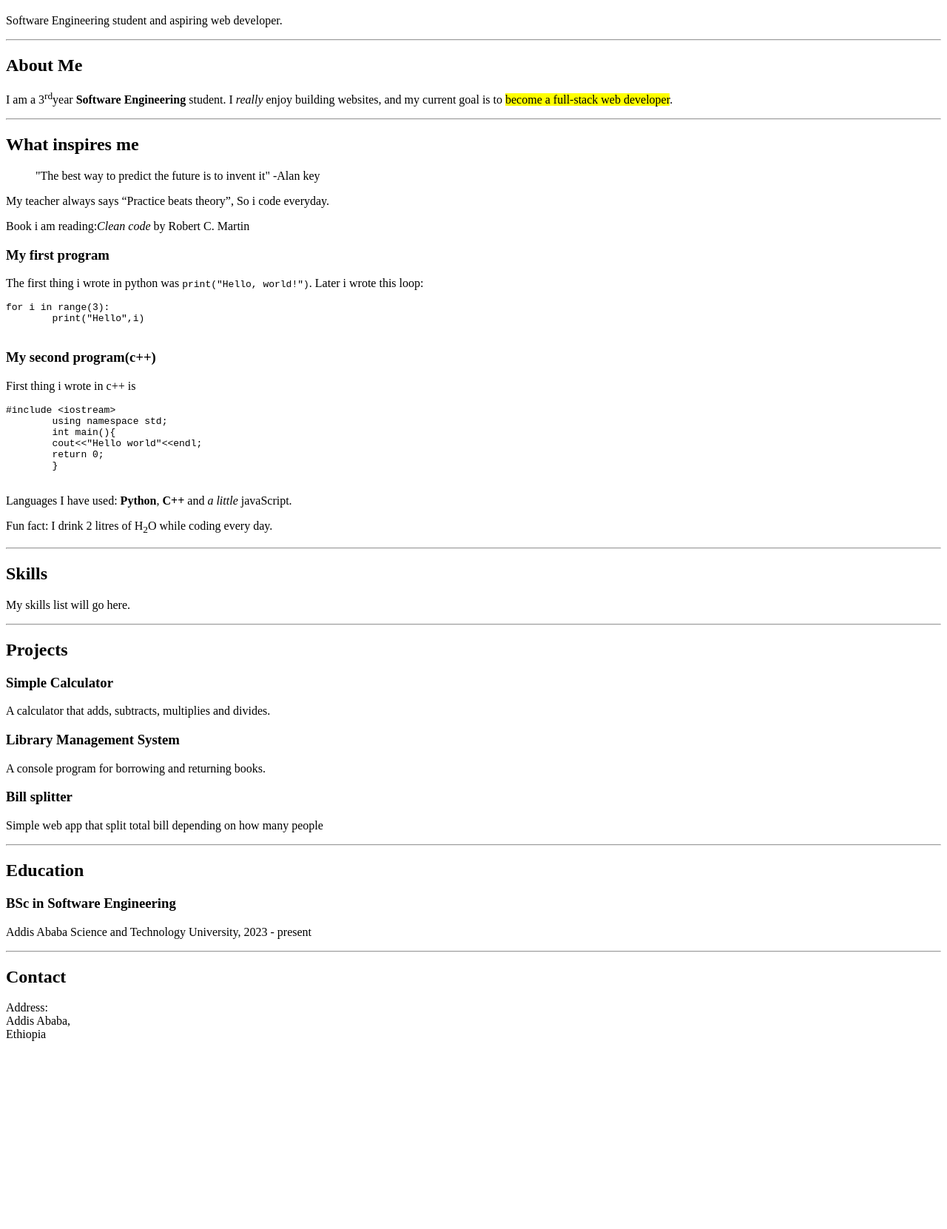
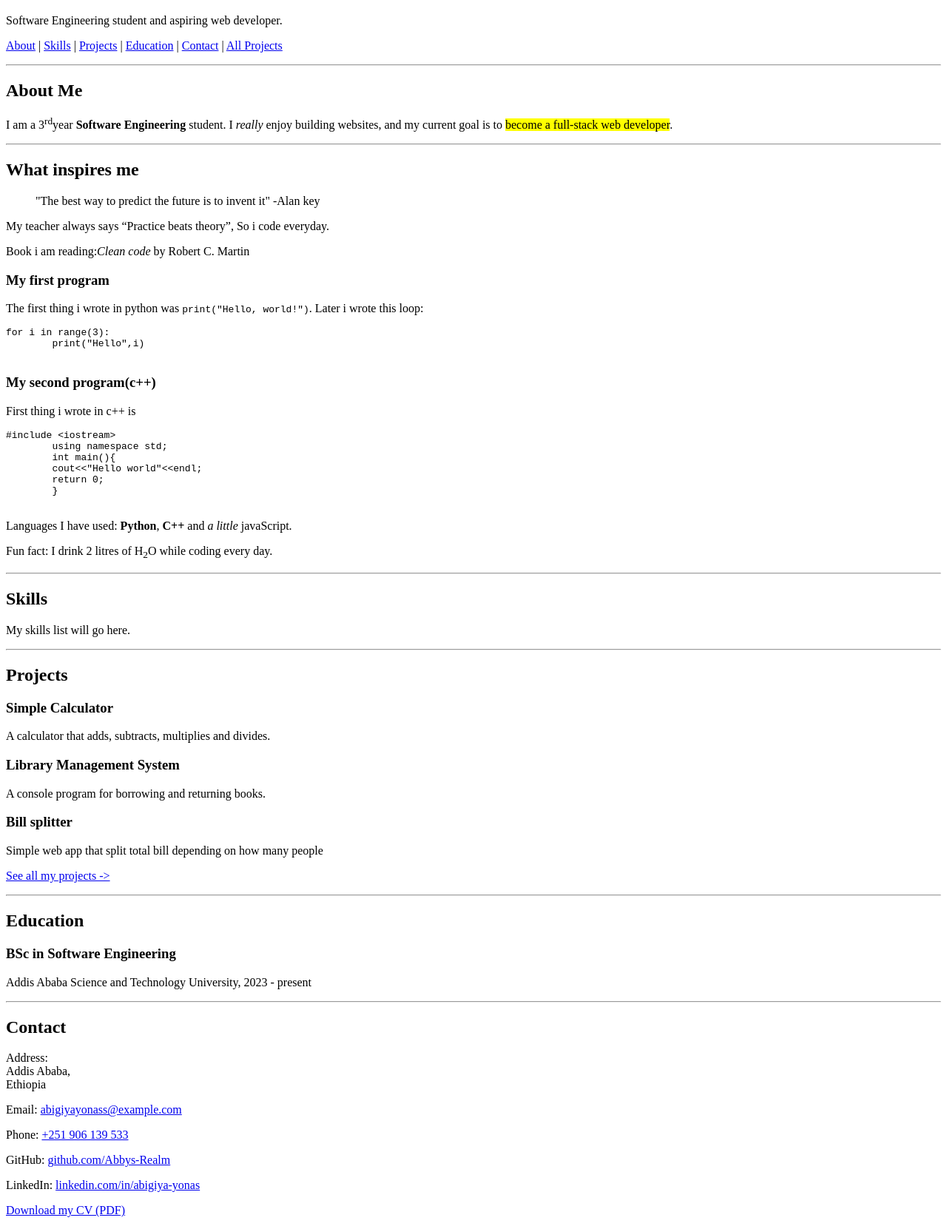
Before and after one commit to Abbys-Realm/IP_ASSIGNMENTT, a plain HTML site: page index.html in a window 1280 px wide. Shown: the part 61-1722 px from the top of the page at 74% size. Before the commit the page ends 1484 px from the top, so only its background shows below. Drawn offline with Linux system fonts and the light colour scheme.

Commit message:
Hyperlinks

```diff
--- a/index.html
+++ b/index.html
@@ -7,14 +7,22 @@
   <body>
     <h1>Abigiya Yonas</h1>
     <p>Software Engineering student and aspiring web developer.</p>
-    <hr />
-    <h2>About Me</h2>
+    <p>
+        <a href="#about">About</a> |
+        <a href="#skills">Skills</a> |
+        <a href="#projects">Projects</a> |
+        <a href="#education">Education</a> |
+        <a href="#contact">Contact</a> |
+        <a href="projects.html">All Projects</a>
+    </p>
+    <hr>
+    <h2 id="about">About Me</h2>
     <p>
       I am a 3<sup>rd</sup>year <strong>Software Engineering</strong> student. I
       <em>really</em> enjoy building websites, and my current goal is to
       <mark>become a full-stack web developer</mark>.
     </p>
-    <hr />
+    <hr>
     <h2>What inspires me</h2>
     <blockquote>
       "The best way to predict the future is to invent it" -Alan key
@@ -47,23 +55,30 @@
       <i>a little</i> javaScript.
     </p>
     <p>Fun fact: I drink 2 litres of H<sub>2</sub>O while coding every day.</p>
-    <hr />
-    <h2>Skills</h2>
+    <hr>
+    <h2 id="skills">Skills</h2>
     <p>My skills list will go here.</p>
-    <hr />
-    <h2>Projects</h2>
+    <hr>
+    <h2 id="projects">Projects</h2>
     <h3>Simple Calculator</h3>
     <p>A calculator that adds, subtracts, multiplies and divides.</p>
     <h3>Library Management System</h3>
     <p>A console program for borrowing and returning books.</p>
     <h3>Bill splitter</h3>
     <p>Simple web app that split total bill depending on how many people</p>
-    <hr />
-    <h2>Education</h2>
+    <p><a href="projects.html">See all my projects -&gt;</a></p>
+    <hr>
+    <h2 id="education">Education</h2>
     <h3>BSc in Software Engineering</h3>
     <p>Addis Ababa Science and Technology University, 2023 - present</p>
-    <hr />
-    <h2>Contact</h2>
-    <p>Address:<br />Addis Ababa,<br />Ethiopia</p>
+    <hr>
+    <h2 id="contact">Contact</h2>
+    <p>Address:<br>Addis Ababa,<br>Ethiopia</p>
+    <p>Email: <a href="mailto:abigiyayonass@example.com">abigiyayonass@example.com</a></p>
+    <p>Phone: <a href="tel:+251906139533">+251 906 139 533</a></p>
+    <p>GitHub: <a href="https://github.com/Abbys-Realm">github.com/Abbys-Realm</a></p>
+    <p>LinkedIn: <a
+        href="https://www.linkedin.com/in/abigiya-yonas-48a9813b6">linkedin.com/in/abigiya-yonas</a></p>
+    <p><a href="files/cv.pdf" download>Download my CV (PDF)</a></p>
   </body>
 </html>
```
Also changed, not shown: projects.html (added, +14 -0 lines).
